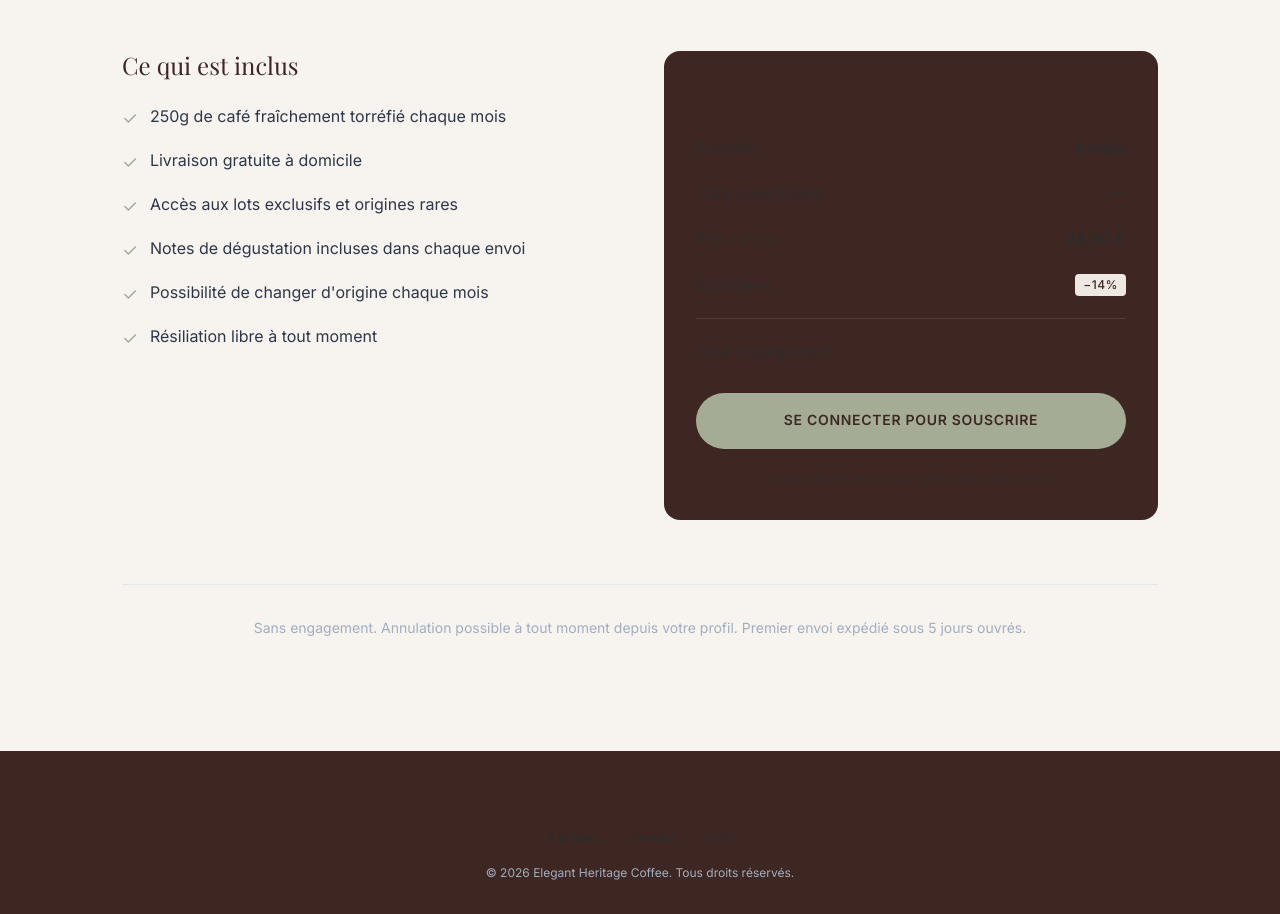
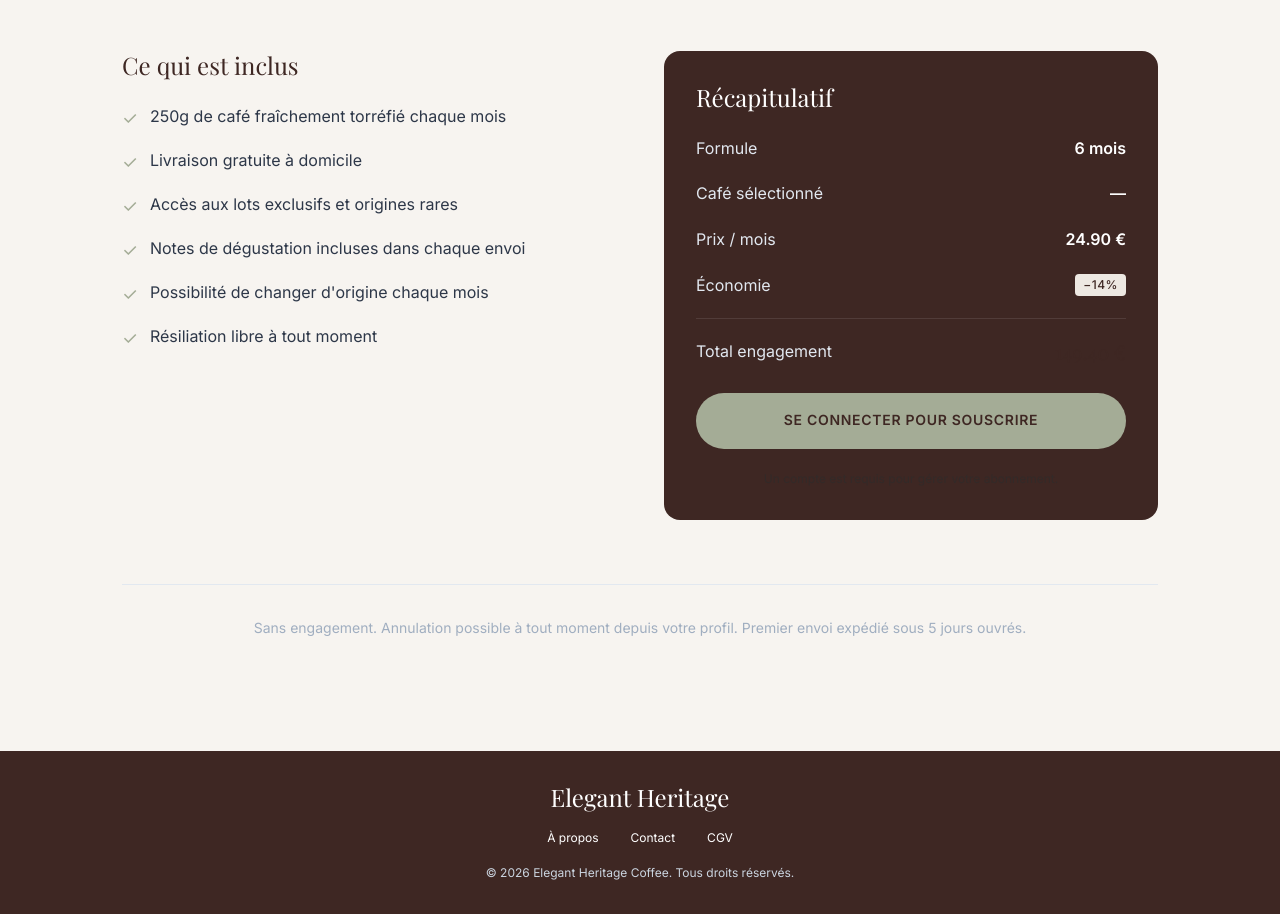
Before and after one commit to Dydyy-y/Forest-Roast, a React (Vite) app: page /abonnement in a window 1280 px wide. Shown: the part 1420-2334 px from the top of the page. Built offline with nearby package versions, Linux system fonts and the light colour scheme; no server answers.

Commit message:
fix: lisibilité couleur police

```diff
--- a/src/components/shared/layout/Footer.tsx
+++ b/src/components/shared/layout/Footer.tsx
@@ -2,24 +2,24 @@ import { Box, Container, Heading, HStack, Text, VStack } from '@chakra-ui/react'
 
 export const Footer = () => {
   return (
-    <Box bg="primary.900" color="white" py={8}>
+    <Box bg="primary.900" color="gray.200" py={8}>
       <Container maxW="container.xl">
         <VStack spacing={4}>
-          <Heading size="lg" fontFamily="heading">
+          <Heading size="lg" fontFamily="heading" color="white">
             Elegant Heritage
           </Heading>
           <HStack spacing={8} fontSize="small">
-            <Text cursor="pointer" _hover={{ color: 'secondary.500' }}>
+            <Text color="white" cursor="pointer" _hover={{ color: 'secondary.500' }}>
               À propos
             </Text>
-            <Text cursor="pointer" _hover={{ color: 'secondary.500' }}>
+            <Text color="white" cursor="pointer" _hover={{ color: 'secondary.500' }}>
               Contact
             </Text>
-            <Text cursor="pointer" _hover={{ color: 'secondary.500' }}>
+            <Text color="white" cursor="pointer" _hover={{ color: 'secondary.500' }}>
               CGV
             </Text>
           </HStack>
-          <Text fontSize="small" color="gray.400">
+          <Text fontSize="small" color="gray.300">
             © 2026 Elegant Heritage Coffee. Tous droits réservés.
           </Text>
         </VStack>
--- a/src/components/shared/layout/Navbar.tsx
+++ b/src/components/shared/layout/Navbar.tsx
@@ -1,4 +1,4 @@
-import { Flex, Heading, HStack, Button, Badge } from '@chakra-ui/react';
+import { Box, Flex, Heading, HStack, Button, Badge } from '@chakra-ui/react';
 import { useNavigate } from 'react-router-dom';
 import { useAuth } from '../../../context/AuthContext';
 import { useCart } from '../../../context/CartContext';
@@ -20,13 +20,13 @@ export const Navbar = () => {
       bg="background.cream"
       py={4}
       px={{ base: 6, lg: 12 }}
-      justify="space-between"
       align="center"
       /* pas de ligne grise sous le navbar */
       position="sticky"
       top={0}
       zIndex={100}
     >
+      <HStack spacing={8} align="center">
         {/* Logo — cliquable pour revenir à l'accueil */}
         <Heading
           size="lg"
@@ -61,6 +61,9 @@ export const Navbar = () => {
             Abonnement
           </Button>
         </HStack>
+      </HStack>
+
+      <Box flex="1" />
 
       {/* Menu d'authentification — identique sur toutes les pages */}
       <HStack spacing={4} display={{ base: 'none', md: 'flex' }}>
--- a/src/pages/SubscriptionPage.tsx
+++ b/src/pages/SubscriptionPage.tsx
@@ -356,7 +356,7 @@ export const SubscriptionPage = () => {
             borderRadius="2xl"
             p={8}
           >
-            <Heading size="lg" fontFamily="heading" mb={6}>
+            <Heading size="lg" fontFamily="heading" mb={6} color="white">
               Récapitulatif
             </Heading>
 
@@ -366,28 +366,28 @@ export const SubscriptionPage = () => {
               return (
                 <VStack spacing={5} align="stretch">
                   <HStack justify="space-between">
-                    <Text opacity={0.8}>Formule</Text>
-                    <Text fontWeight="bold">{formula.label}</Text>
+                    <Text color="gray.200">Formule</Text>
+                    <Text fontWeight="bold" color="white">{formula.label}</Text>
                   </HStack>
                   <HStack justify="space-between">
-                    <Text opacity={0.8}>Café sélectionné</Text>
-                    <Text fontWeight="bold" textAlign="right" maxW="180px">
+                    <Text color="gray.200">Café sélectionné</Text>
+                    <Text fontWeight="bold" color="white" textAlign="right" maxW="180px">
                       {coffee ? coffee.name : '—'}
                     </Text>
                   </HStack>
                   <HStack justify="space-between">
-                    <Text opacity={0.8}>Prix / mois</Text>
-                    <Text fontWeight="bold">{formula.pricePerMonth.toFixed(2)} €</Text>
+                    <Text color="gray.200">Prix / mois</Text>
+                    <Text fontWeight="bold" color="white">{formula.pricePerMonth.toFixed(2)} €</Text>
                   </HStack>
                   {formula.savings > 0 && (
                     <HStack justify="space-between">
-                      <Text opacity={0.8}>Économie</Text>
+                      <Text color="gray.200">Économie</Text>
                       <Badge colorScheme="green">−{formula.savings}%</Badge>
                     </HStack>
                   )}
                   <Divider borderColor="whiteAlpha.300" />
                   <HStack justify="space-between">
-                    <Text opacity={0.8}>Total engagement</Text>
+                    <Text color="gray.200">Total engagement</Text>
                     <Heading size="md">{formula.totalPrice.toFixed(2)} €</Heading>
                   </HStack>
 
```
Lines whose indentation alone changed are shown as unchanged.
